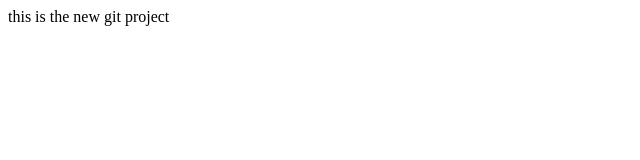
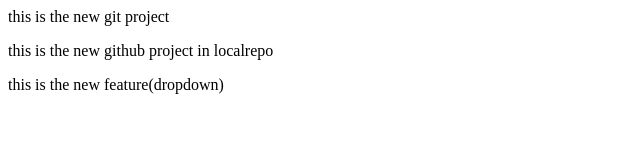
Before and after one commit to rashika1404/localrepo, a plain HTML site: page index.html in a window 1280 px wide. Shown: the whole page, without its empty margins (0-640 px from the left). Drawn offline with Linux system fonts and the light colour scheme.

Commit message:
add dropdown

```diff
--- a/index.html
+++ b/index.html
@@ -1 +1,3 @@
 <p>this is the new git project</p>
+<p>this is the new github project in localrepo</p>
+<p>this is the new feature(dropdown)</p>
```
